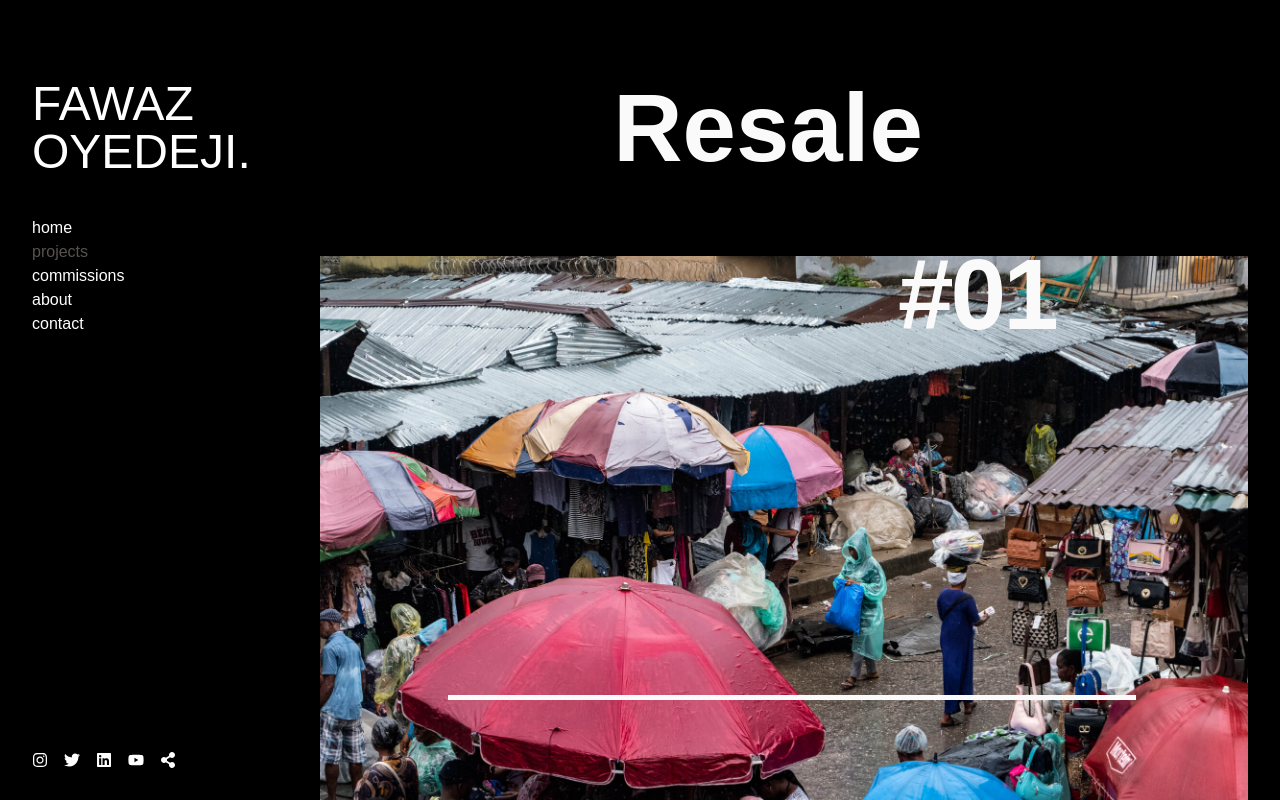
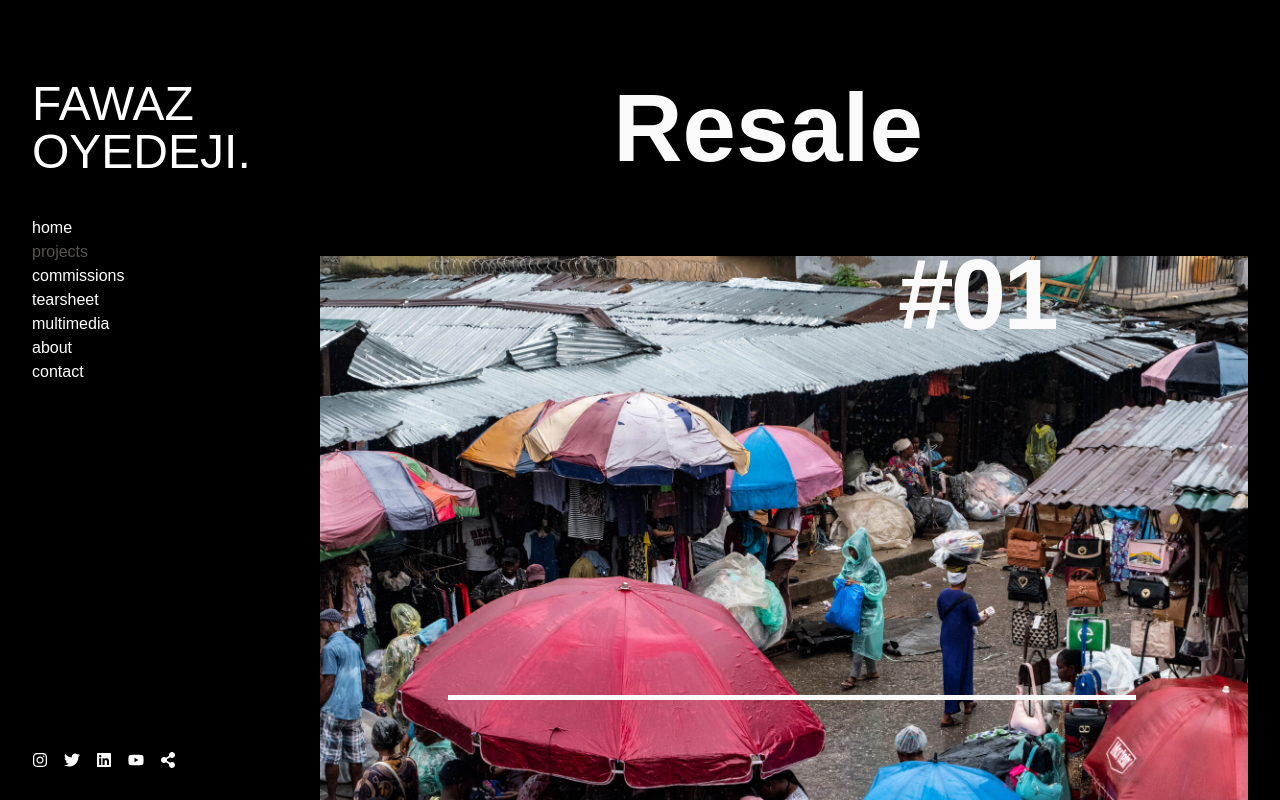
Before and after one commit to zainaboyedeji/fawaz-oyedeji-portfolio-v2, a React (Create React App) app: page /projects/resale in a window 1280 px wide. Shown: the top 800 px of the page. Built offline with nearby package versions, Linux system fonts and the light colour scheme; a web font is replaced by a local one.

Commit message:
recent changes

```diff
--- a/src/App.tsx
+++ b/src/App.tsx
@@ -22,6 +22,8 @@ import {
   resalePhotosMetadata,
   yoursinarmsPhotosMetadata,
 } from "./data";
+import TearSheet from "./pages/tearsheet";
+import Multimedia from "./pages/multimedia";
 
 function App() {
   const [loading, setLoading] = useState(true);
@@ -51,6 +53,8 @@ function App() {
             <Route path="/" element={<LandingPage />} />
             <Route path="/home" element={<LandingPage />} />
             <Route path="/commissions" element={<Commissions />} />
+            <Route path="/tearsheet" element={<TearSheet />} />
+            <Route path="/multimedia" element={<Multimedia />} />
             <Route
               path="/commissions/gun-for-hire"
               element={
--- a/src/components/gallery.tsx
+++ b/src/components/gallery.tsx
@@ -1,8 +1,6 @@
 import { IoMdArrowRoundBack } from "react-icons/io";
 import { motion, useIsPresent, useScroll, useSpring } from "framer-motion";
 import { Image } from "./image";
-import { Link } from "react-router-dom";
-import { useNavigate } from 'react-router-dom';
 
 export interface PhotoMetadata {
   aspectRatio: string;
@@ -25,11 +23,9 @@ export function Gallery({ category, alt, title, titleWidth, photos }: Props) {
   });
   const isPresent = useIsPresent();
 
-  const navigate = useNavigate();
-
   const handleGoBack = () => {
-    navigate(-1); // Navigate back to the previous page
-  };
+    window.history.back();
+};
 
   return (
     <>
@@ -176,9 +172,9 @@ export function Gallery({ category, alt, title, titleWidth, photos }: Props) {
         <motion.div className="progress" style={{ scaleX }} />
         <div className="mb-20 flex justify-center" onClick={handleGoBack}>
           <IoMdArrowRoundBack style={{ width: "5rem", height: "2rem" }} />
-          <Link to="/" className="font-bold text-2xl">
+          <div onClick={handleGoBack} className="font-bold text-2xl">
             Back To Galleries
-          </Link>
+          </div>
         </div>
         <motion.div
           initial={{ scaleX: 1 }}
--- a/src/components/sidebar.tsx
+++ b/src/components/sidebar.tsx
@@ -99,7 +99,13 @@ function SideBar() {
       <nav className="menu">
         <ul className="mobileUl">
           <li className="mobileLi">
-            <NavLink to="/" onClick={() => setIsOpen(!isOpen)}>
+            <NavLink
+              to="/"
+              className={({ isActive }) =>
+                isActive ? "!text-stone-600" : "hover:text-gray-400"
+              }
+              onClick={() => setIsOpen(!isOpen)}
+            >
               home
             </NavLink>
           </li>
@@ -123,6 +129,28 @@ function SideBar() {
               onClick={() => setIsOpen(!isOpen)}
             >
               commissions
+            </NavLink>
+          </li>
+          <li className="mobileLi">
+            <NavLink
+              to="/tearsheet"
+              className={({ isActive }) =>
+                isActive ? "!text-stone-600" : "hover:text-gray-400"
+              }
+              onClick={() => setIsOpen(!isOpen)}
+            >
+              tearsheet{" "}
+            </NavLink>
+          </li>
+          <li className="mobileLi">
+            <NavLink
+              to="/multimedia"
+              className={({ isActive }) =>
+                isActive ? "!text-stone-600" : "hover:text-gray-400"
+              }
+              onClick={() => setIsOpen(!isOpen)}
+            >
+              multimedia
             </NavLink>
           </li>
           <li className="mobileLi">
@@ -268,6 +296,28 @@ function SideBar() {
                 </li>
                 <li>
                   <NavLink
+                    to="/tearsheet"
+                    className={({ isActive }) =>
+                      isActive ? "!text-stone-600" : "hover:text-gray-400"
+                    }
+                    onClick={() => setIsOpen(!isOpen)}
+                  >
+                    tearsheet
+                  </NavLink>
+                </li>
+                <li>
+                  <NavLink
+                    to="/multimedia"
+                    className={({ isActive }) =>
+                      isActive ? "!text-stone-600" : "hover:text-gray-400"
+                    }
+                    onClick={() => setIsOpen(!isOpen)}
+                  >
+                    multimedia
+                  </NavLink>
+                </li>
+                <li>
+                  <NavLink
                     to="/about-me"
                     className={({ isActive }) =>
                       isActive ? "!text-stone-600" : "hover:text-gray-400"
```
